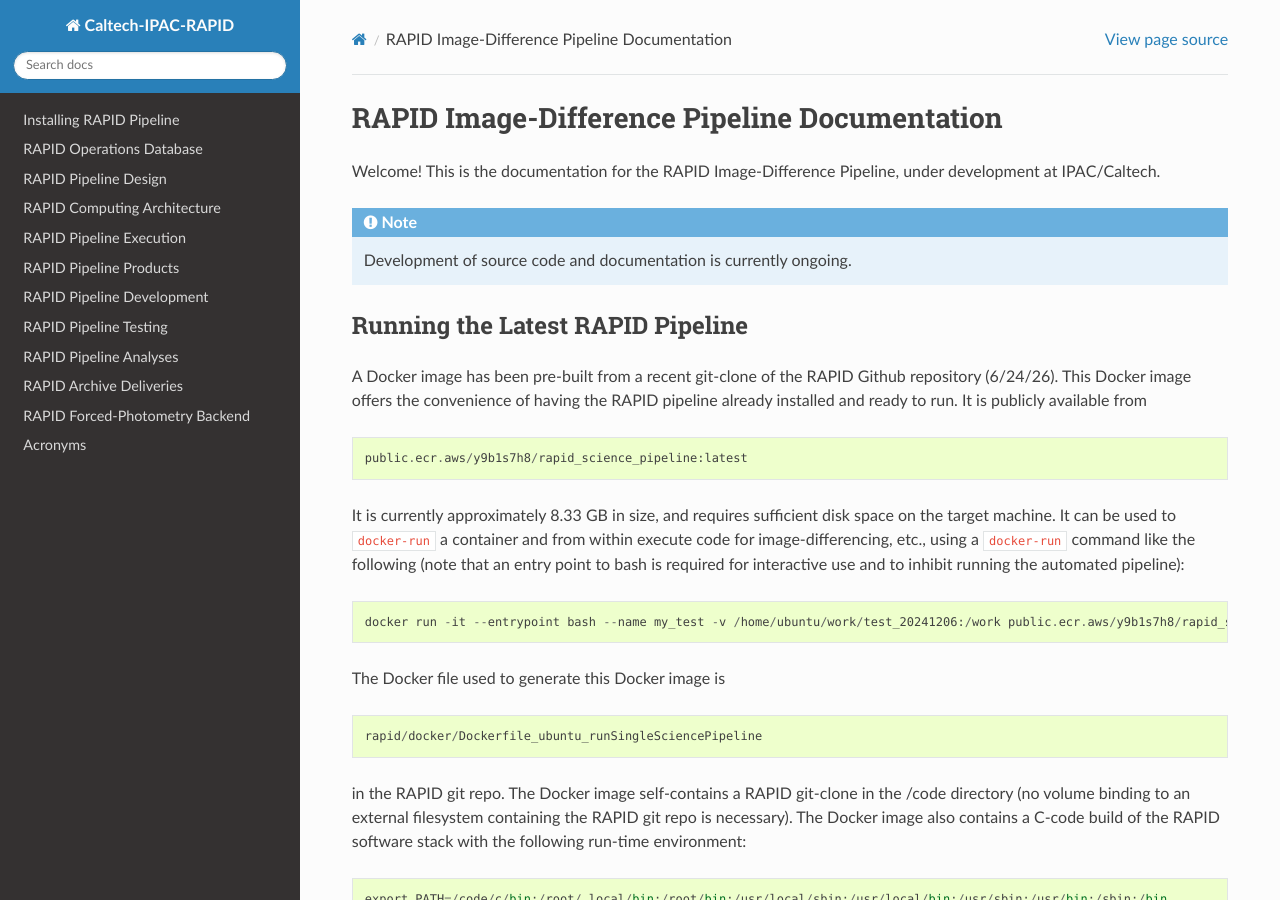
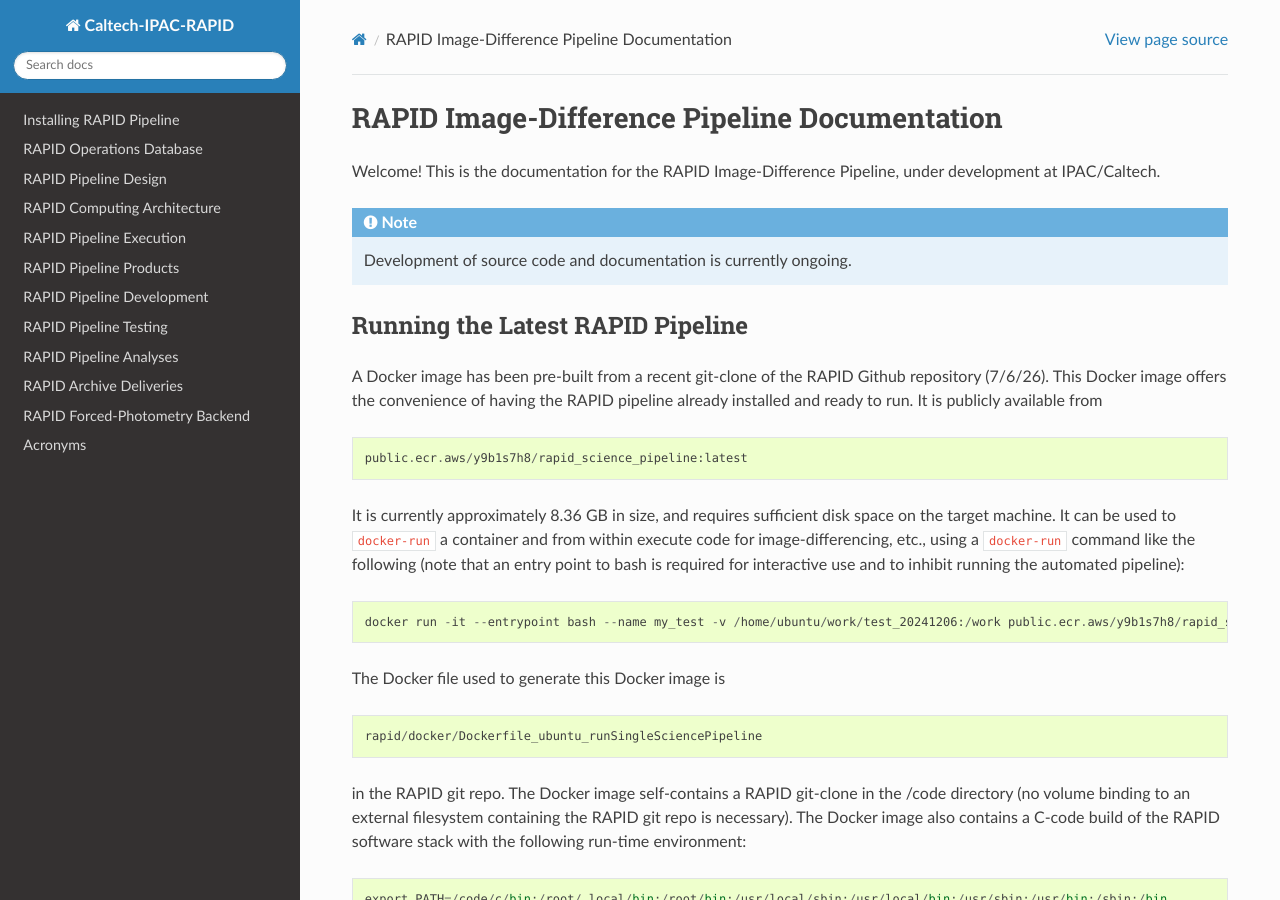
Before and after one commit to Caltech-IPAC/rapid, a Sphinx documentation site: the page built from docs/source/index.rst, in a window 1280 px wide and 900 px high. Built offline with Sphinx 7.4.7 and the Read the Docs theme 3.1.0, drawn with Linux system fonts in a browser that asks for light colours.

Commit message:
Updated latest build date of RAPID-pipeline Docker image.

```diff
--- a/docs/source/index.rst
+++ b/docs/source/index.rst
@@ -18,7 +18,7 @@ Running the Latest RAPID Pipeline
 *************************************
 
 A Docker image has been pre-built from a recent git-clone of the RAPID Github
-repository (6/24/26).
+repository (7/6/26).
 This Docker image offers the convenience of having the RAPID
 pipeline already installed and ready to run.  It is publicly available from
 
@@ -26,7 +26,7 @@ pipeline already installed and ready to run.  It is publicly available from
 
    public.ecr.aws/y9b1s7h8/rapid_science_pipeline:latest
 
-It is currently approximately 8.33 GB in size, and requires sufficient disk space on the target machine.
+It is currently approximately 8.36 GB in size, and requires sufficient disk space on the target machine.
 It can be used to ``docker-run`` a container and from within execute
 code for image-differencing, etc., using a ``docker-run`` command like the
 following (note that an entry point to bash is required for interactive use
```
